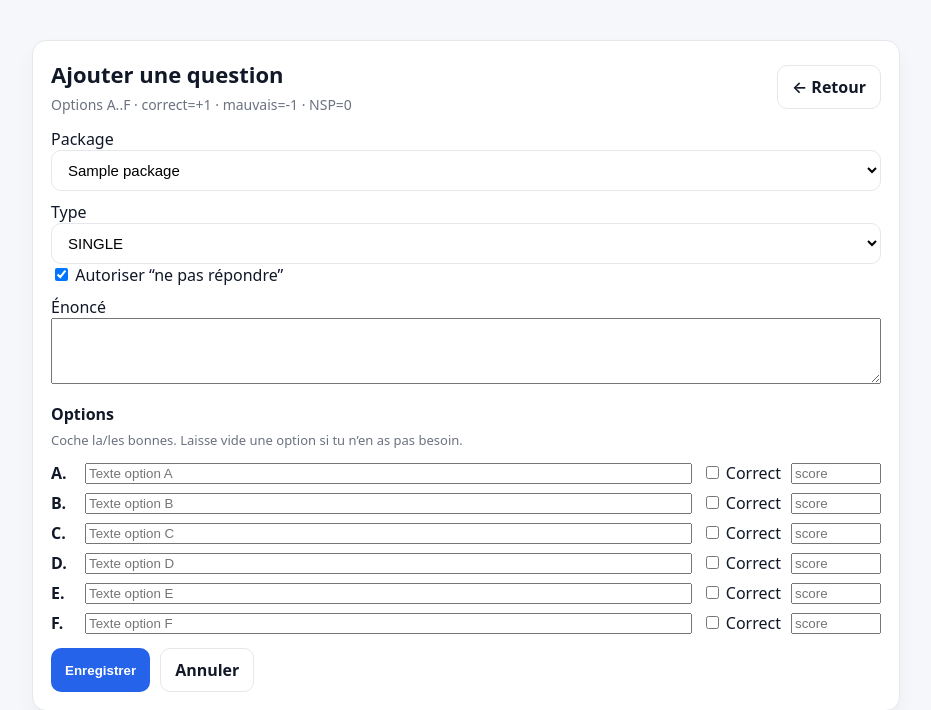
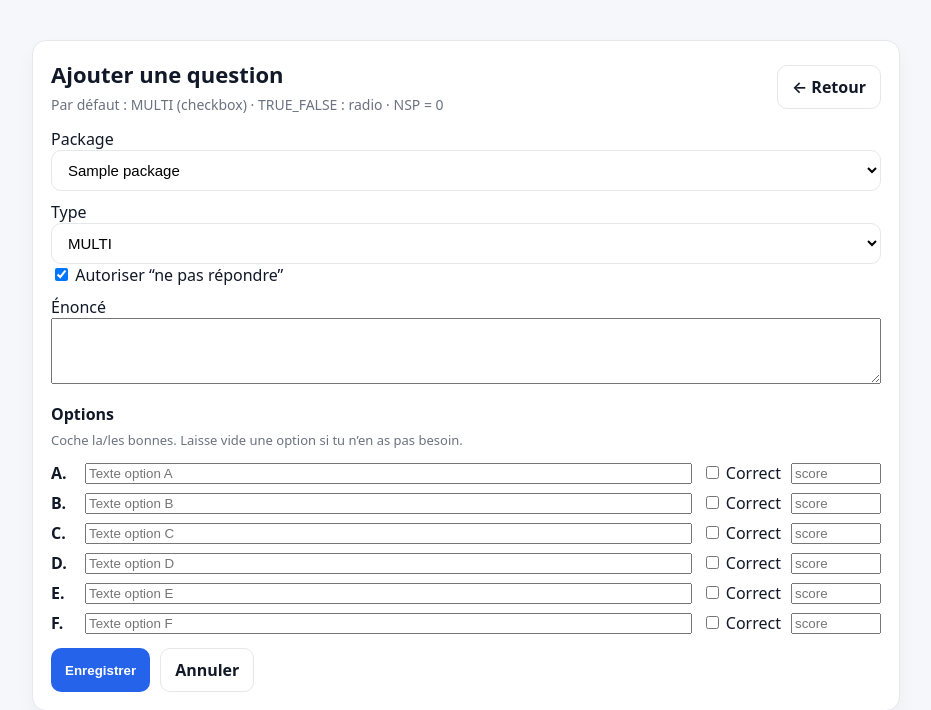
Before and after one commit to erwandantec-commits/probance-certif, a PHP site: page /admin/question_edit.php?new=1 in a window 1280 px wide. Shown: the top 710 px of the page, without its empty margins (174-1105 px from the left). Run offline with PHP 8.4, Linux system fonts and the light colour scheme; tables that the repository leaves empty hold one stand-in row (values such as "Sample post").

Commit message:
admin: update import + enforce MULTI rule

```diff
--- a/app/admin/import_questions.php
+++ b/app/admin/import_questions.php
@@ -127,7 +127,7 @@ if ($_SERVER['REQUEST_METHOD'] === 'POST') {
 
         // Decide question_type
         $nbCorrect = count($correctIdx);
-        $questionType = ($nbCorrect > 1) ? 'MULTI' : 'SINGLE';
+        $questionType = 'MULTI';
 
         // If looks like TRUE_FALSE (+ optionally NSP): Vrai/Faux/(NSP)
         $upperOpts = array_map(fn($x)=>mb_strtoupper(trim($x), 'UTF-8'), $opts);
--- a/app/admin/question_edit.php
+++ b/app/admin/question_edit.php
@@ -5,7 +5,6 @@ require_once __DIR__ . '/_auth.php';
 $pdo = db();
 
 $id = (int)($_GET['id'] ?? 0);
-$isNew = isset($_GET['new']);
 $prefPkg = (int)($_GET['package_id'] ?? 0);
 
 $packages = $pdo->query("SELECT id, name FROM packages ORDER BY id DESC")->fetchAll();
@@ -14,7 +13,8 @@ $question = [
   'id' => 0,
   'package_id' => $prefPkg ?: (int)($packages[0]['id'] ?? 1),
   'text' => '',
-  'question_type' => 'SINGLE',
+  // RULE: default MULTI
+  'question_type' => 'MULTI',
   'allow_skip' => 1,
 ];
 
@@ -30,11 +30,17 @@ if ($id > 0) {
     'id' => (int)$q['id'],
     'package_id' => (int)$q['package_id'],
     'text' => (string)$q['text'],
-    'question_type' => (string)($q['question_type'] ?? 'SINGLE'),
+    // RULE: if legacy SINGLE exists, treat it as MULTI in admin
+    'question_type' => (string)(($q['question_type'] ?? 'MULTI') === 'SINGLE' ? 'MULTI' : ($q['question_type'] ?? 'MULTI')),
     'allow_skip' => (int)($q['allow_skip'] ?? 1),
   ];
 
-  $os = $pdo->prepare("SELECT label, option_text, is_correct, score_value FROM question_options WHERE question_id=? ORDER BY label ASC");
+  $os = $pdo->prepare("
+    SELECT label, option_text, is_correct, score_value
+    FROM question_options
+    WHERE question_id=?
+    ORDER BY label ASC
+  ");
   $os->execute([$id]);
   foreach ($os->fetchAll() as $o) {
     $optionsByLabel[(string)$o['label']] = $o;
@@ -47,11 +53,12 @@ $errors = [];
 if ($_SERVER['REQUEST_METHOD'] === 'POST') {
   $question['package_id'] = (int)($_POST['package_id'] ?? $question['package_id']);
   $question['text'] = trim((string)($_POST['text'] ?? ''));
-  $question['question_type'] = (string)($_POST['question_type'] ?? 'SINGLE');
+  $question['question_type'] = (string)($_POST['question_type'] ?? 'MULTI');
   $question['allow_skip'] = isset($_POST['allow_skip']) ? 1 : 0;
 
   if ($question['text'] === '') $errors[] = "Énoncé obligatoire.";
-  if (!in_array($question['question_type'], ['SINGLE','MULTI','TRUE_FALSE'], true)) $errors[] = "Type invalide.";
+  // RULE: only MULTI or TRUE_FALSE
+  if (!in_array($question['question_type'], ['MULTI','TRUE_FALSE'], true)) $errors[] = "Type invalide.";
 
   $optText = $_POST['opt'] ?? [];
   $correct = $_POST['correct'] ?? [];
@@ -64,11 +71,14 @@ if ($_SERVER['REQUEST_METHOD'] === 'POST') {
 
     $isCorrect = isset($correct[$L]) ? 1 : 0;
 
-    // default scoring
+    // default scoring: correct=+1, wrong=-1
     $sv = $isCorrect ? 1 : -1;
 
-    // NSP convenience
-    if (mb_strtoupper($t, 'UTF-8') === 'NSP') $sv = 0;
+    // NSP convenience: score 0 and cannot be correct
+    if (mb_strtoupper($t, 'UTF-8') === 'NSP') {
+      $sv = 0;
+      $isCorrect = 0;
+    }
 
     // optional manual override
     if (isset($score[$L]) && $score[$L] !== '') {
@@ -83,10 +93,26 @@ if ($_SERVER['REQUEST_METHOD'] === 'POST') {
   if (count($rows) > 6) $errors[] = "Max 6 options.";
 
   $nbCorrect = array_sum(array_map(fn($r)=>$r['is_correct'], $rows));
-  if ($question['question_type'] === 'SINGLE' || $question['question_type'] === 'TRUE_FALSE') {
-    if ($nbCorrect !== 1) $errors[] = "Type {$question['question_type']} : exactement 1 bonne réponse.";
+
+  // RULE:
+  // - TRUE_FALSE => exactly 1 correct
+  // - MULTI => at least 1 correct (even if only one)
+  if ($question['question_type'] === 'TRUE_FALSE') {
+    if ($nbCorrect !== 1) $errors[] = "TRUE_FALSE : exactement 1 bonne réponse.";
   } else {
-    if ($nbCorrect < 1) $errors[] = "Type MULTI : au moins 1 bonne réponse.";
+    if ($nbCorrect < 1) $errors[] = "MULTI : au moins 1 bonne réponse.";
+  }
+
+  // Optional extra validation for TRUE_FALSE content (nice to have)
+  if (!$errors && $question['question_type'] === 'TRUE_FALSE') {
+    $allowed = ['VRAI','FAUX','NSP'];
+    foreach ($rows as $r) {
+      $u = mb_strtoupper(trim($r['text']), 'UTF-8');
+      if (!in_array($u, $allowed, true)) {
+        $errors[] = "TRUE_FALSE : options attendues = Vrai / Faux / NSP (trouvé: {$r['text']}).";
+        break;
+      }
+    }
   }
 
   if (!$errors) {
@@ -104,7 +130,10 @@ if ($_SERVER['REQUEST_METHOD'] === 'POST') {
 
       $pdo->prepare("DELETE FROM question_options WHERE question_id=?")->execute([$qid]);
 
-      $io = $pdo->prepare("INSERT INTO question_options(question_id,label,option_text,is_correct,score_value) VALUES(?,?,?,?,?)");
+      $io = $pdo->prepare("
+        INSERT INTO question_options(question_id,label,option_text,is_correct,score_value)
+        VALUES(?,?,?,?,?)
+      ");
       foreach ($rows as $r) {
         $io->execute([$qid, $r['label'], $r['text'], $r['is_correct'], $r['score_value']]);
       }
@@ -135,7 +164,7 @@ function h($s) { return htmlspecialchars($s ?? '', ENT_QUOTES, 'UTF-8'); }
     <div style="display:flex; justify-content:space-between; gap:12px; align-items:center;">
       <div>
         <h2 class="h1" style="margin:0;"><?= $question['id'] ? "Modifier question #".(int)$question['id'] : "Ajouter une question" ?></h2>
-        <p class="sub" style="margin:6px 0 0;">Options A..F · correct=+1 · mauvais=-1 · NSP=0</p>
+        <p class="sub" style="margin:6px 0 0;">Par défaut : MULTI (checkbox) · TRUE_FALSE : radio · NSP = 0</p>
       </div>
       <a class="btn ghost" href="/admin/questions.php">← Retour</a>
     </div>
@@ -161,7 +190,7 @@ function h($s) { return htmlspecialchars($s ?? '', ENT_QUOTES, 'UTF-8'); }
 
       <label>Type</label><br>
       <select name="question_type">
-        <?php foreach (['SINGLE','MULTI','TRUE_FALSE'] as $t): ?>
+        <?php foreach (['MULTI','TRUE_FALSE'] as $t): ?>
           <option value="<?= h($t) ?>" <?= $question['question_type']===$t?'selected':'' ?>><?= h($t) ?></option>
         <?php endforeach; ?>
       </select>
```
